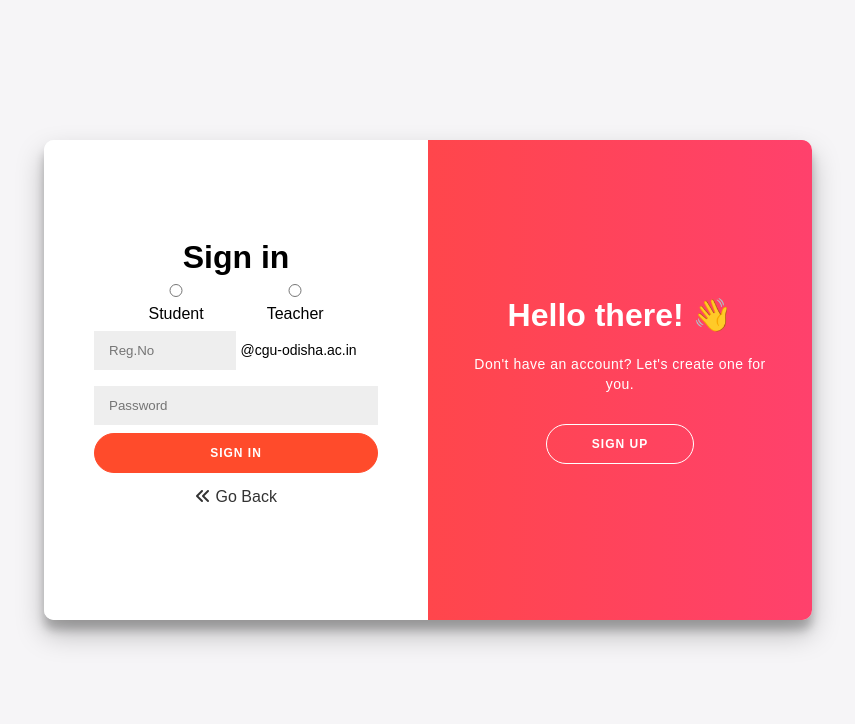
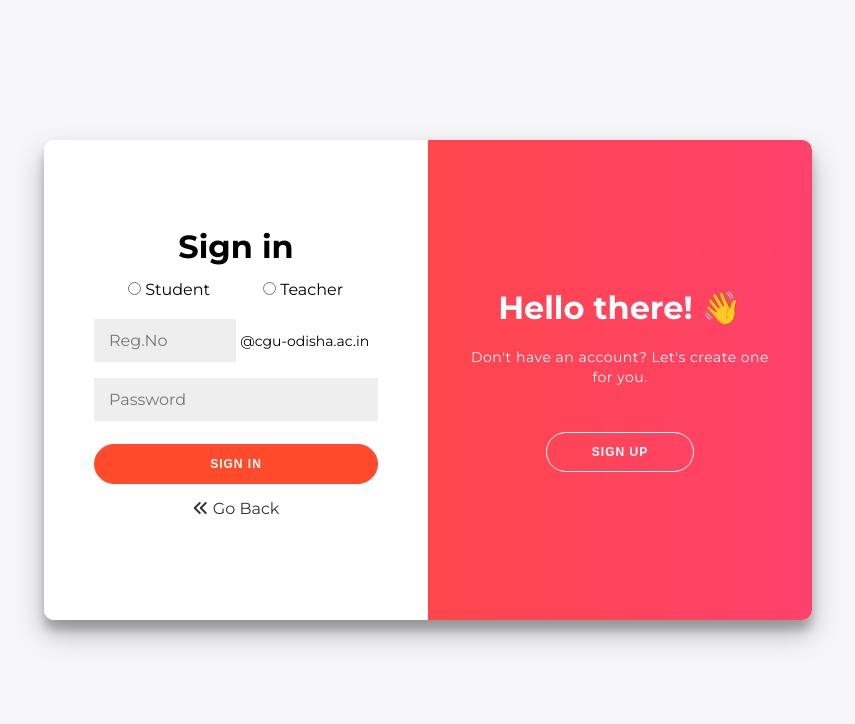
Before and after one commit to d-shaktiranjan/CommunityForum, a Django app: page /loginSignup in a window 1280 px wide. Shown: the top 724 px of the page, without its empty margins (212-1067 px from the left). Run offline with Django 3.2, Linux system fonts and the light colour scheme; some libraries are stand-ins or nearby versions.

Commit message:
signup page fixes

```diff
--- a/static/css/loginSignup.css
+++ b/static/css/loginSignup.css
@@ -52,6 +52,7 @@ button {
 	letter-spacing: 1px;
 	text-transform: uppercase;
 	transition: transform 80ms ease-in;
+	margin-top: 15px;
 }
 
 button:active {
@@ -77,8 +78,9 @@ form {
 	text-align: center;
 }
 
-input {
+input, select {
 	background-color: #eee;
+	font: inherit;
 	border: none;
 	padding: 12px 15px;
 	margin: 8px 0;
@@ -125,7 +127,15 @@ input {
 .acc-radio {
     display: flex;
     justify-content: space-evenly;
-    width: 100%;
+	margin: 8px;
+}
+
+.radio-btn {
+	width: fit-content;
+}
+
+.acc {
+	width: 100%;
 }
 
 .sign-up-container {
--- a/templates/loginSignup.html
+++ b/templates/loginSignup.html
@@ -7,6 +7,12 @@
     <meta name="viewport" content="width=device-width, initial-scale=1.0">
     {% load static %}
     <link rel="shortcut icon" href="{% static 'img/logo.png' %}" type="image/x-icon">
+
+    <!-- ===== GOOGLE FONTS ===== -->
+    <link rel="preconnect" href="https://fonts.googleapis.com">
+    <link rel="preconnect" href="https://fonts.gstatic.com" crossorigin>
+    <link href="https://fonts.googleapis.com/css2?family=Montserrat:wght@400;500;600;700;800&display=swap" rel="stylesheet">
+
     <link rel="stylesheet" href="{% static 'css/loginSignup.css' %}">
     <script src="https://kit.fontawesome.com/e34468298e.js" crossorigin="anonymous"></script>
     <title>CGU | 👋</title>
@@ -37,9 +43,8 @@
                     <input class="form-mail" type="number" placeholder="Reg.No" id="uId" name="mail" required />
                     <span>@cgu-odisha.ac.in</span>
                 </div>
-                <label for="branch">Select your branch:</label>
                 <select id="branch" name="branch" required>
-                    <option value="" hidden>--Select--</option>
+                    <option value="" hidden>Branch</option>
                     <option value="CSE">CSE</option>
                     <option value="CSIT">CSIT</option>
                     <option value="ETC">ETC</option>
```
